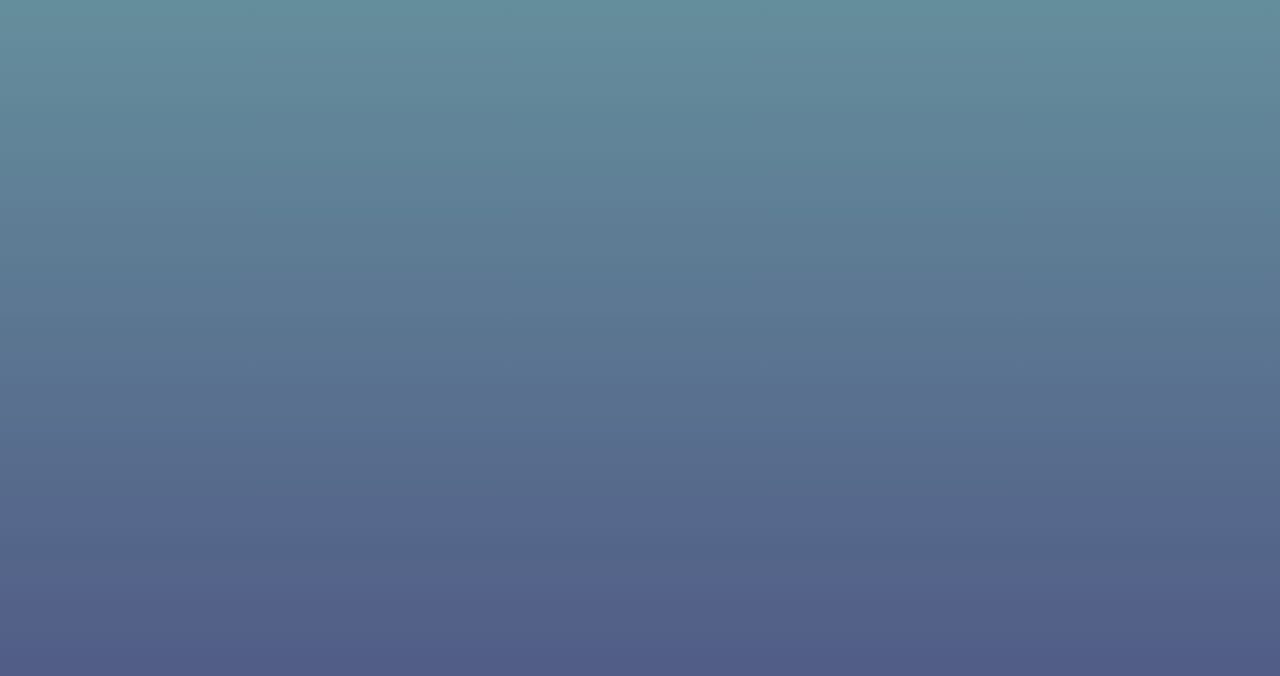
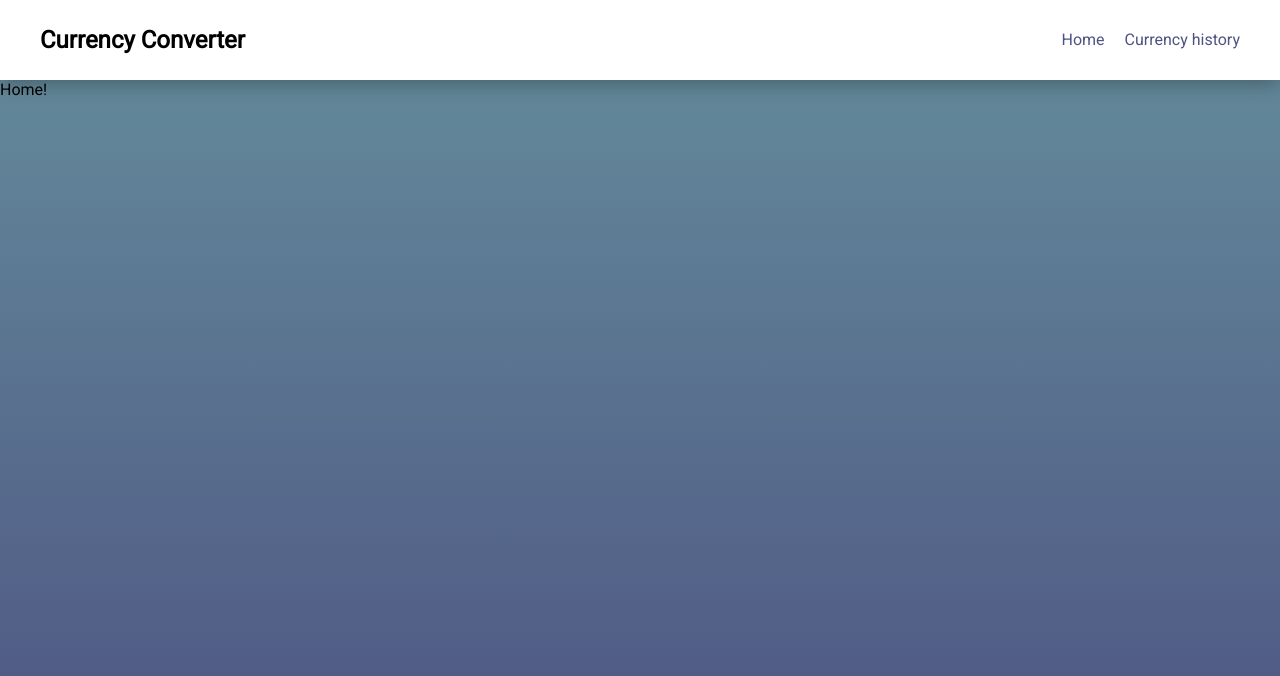
Before and after one commit to burczu/currency-converter, a React app: page / in a window 1280 px wide. Shown: the top 676 px of the page. Built offline with nearby package versions, Linux system fonts and the light colour scheme.

Commit message:
routes prepared + some styles for the header

```diff
--- a/scss/globals.scss
+++ b/scss/globals.scss
@@ -1,8 +1,11 @@
 @import "./variables.scss";
+@import url('https://fonts.googleapis.com/css?family=Roboto:400, 500');
 
 html, body {
   width: 100%;
   height: 100%;
+
+  font-family: 'Roboto', sans-serif;
 }
 
 body {
--- a/scss/variables.scss
+++ b/scss/variables.scss
@@ -1,3 +1,13 @@
 // colors
 $primary-color: #658E9C;
 $secondary-color: #4D5382;
+
+$color-lightest: #fff;
+$color-darkest: #000;
+
+// measures
+$header-height: 80px;
+
+$space-small: 10px;
+$space-medium: 20px;
+$space-big: 40px;
--- a/src/App.js
+++ b/src/App.js
@@ -1,11 +1,20 @@
 import React from 'react';
+import { BrowserRouter as Router, Route } from 'react-router-dom';
 import './App.scss';
+import Header from './components/Header';
+import Home from './containers/Home';
+import History from './containers/History';
 
 const App = () => {
   return (
-    <div className="container">
+    <Router>
+      <div className="container">
+        <Header />
 
-    </div>
+        <Route exact path="/" component={Home} />
+        <Route path="/history-browser" component={History} />
+      </div>
+    </Router>
   );
 };
 
--- /dev/null
+++ b/src/components/Header.js
@@ -0,0 +1,21 @@
+import React from 'react';
+import { NavLink } from 'react-router-dom';
+import './Heaeder.scss';
+
+const Header = () => {
+  return (
+    <nav className="header">
+      <h1 className="header__title">Currency Converter</h1>
+      <ul className="header__links">
+        <li className="header__link">
+          <NavLink to="/">Home</NavLink>
+        </li>
+        <li className="header__link">
+          <NavLink to="/history-browser">Currency history</NavLink>
+        </li>
+      </ul>
+    </nav>
+  );
+};
+
+export default Header;
--- /dev/null
+++ b/src/components/Heaeder.scss
@@ -0,0 +1,45 @@
+@import "../../scss/variables";
+
+.header {
+  display: flex;
+  flex-direction: row;
+  flex-wrap: nowrap;
+  justify-content: space-between;
+
+  background: $color-lightest;
+  height: $header-height;
+
+  padding: 0 $space-big;
+
+  box-shadow: 0px 4px 20px 0px rgba(0,0,0,0.3);
+
+  &__title {
+    margin: 0;
+    padding: 0;
+    line-height: $header-height;
+  }
+
+  &__links {
+    display: flex;
+    flex-direction: row;
+
+    margin: 0;
+    padding: 0;
+    line-height: $header-height;
+    list-style: none;
+  }
+
+  &__link {
+    margin: 0 0 0 $space-medium;
+
+    a {
+      color: $secondary-color;
+      text-decoration: none;
+      font-weight: 500;
+
+      &:hover {
+        text-decoration: underline;
+      }
+    }
+  }
+}
--- /dev/null
+++ b/src/containers/History.js
@@ -0,0 +1,11 @@
+import React, { Component } from 'react';
+
+class History extends Component {
+  render = () => {
+    return (
+      <div>History!</div>
+    );
+  };
+}
+
+export default History;
--- /dev/null
+++ b/src/containers/Home.js
@@ -0,0 +1,11 @@
+import React, { Component } from 'react';
+
+class Home extends Component {
+  render = () => {
+    return (
+      <div>Home!</div>
+    );
+  };
+}
+
+export default Home;
```
Also changed, not shown: src/containers/History.scss (added), src/containers/Home.scss (added).
